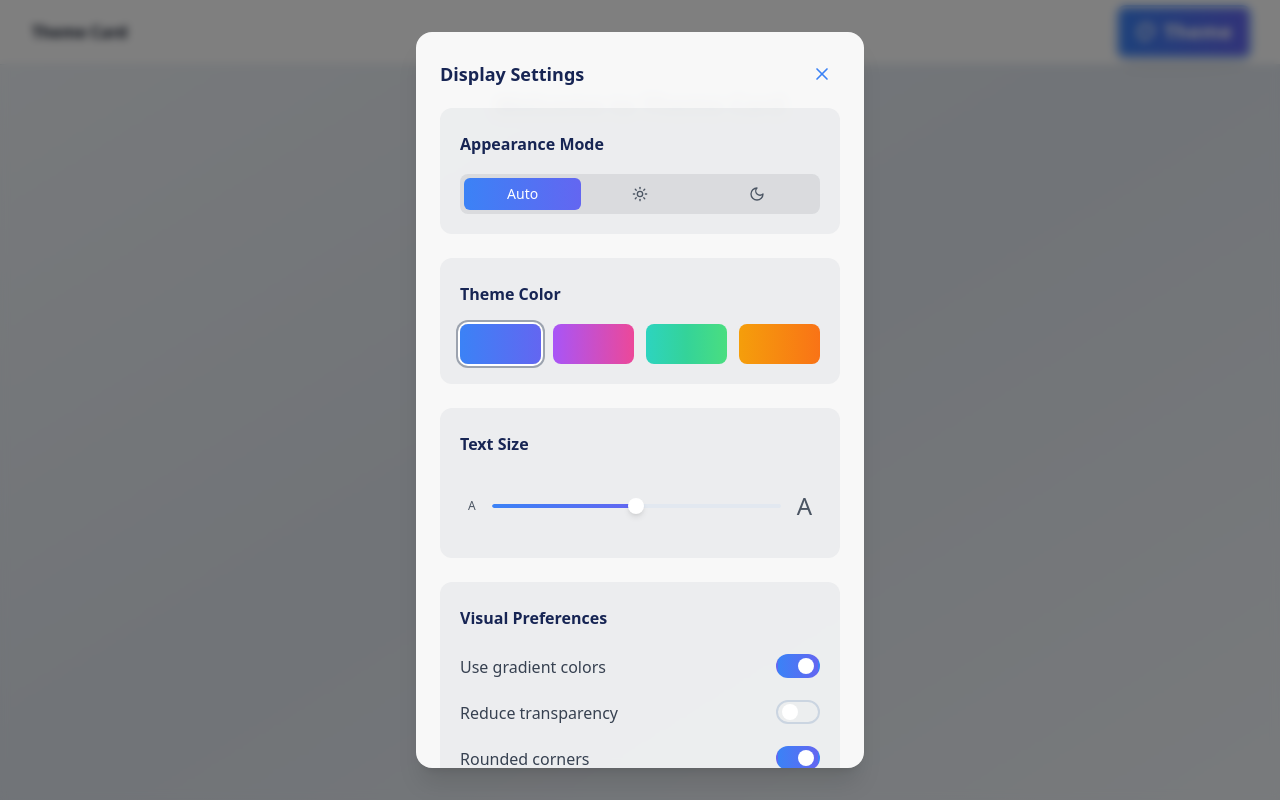
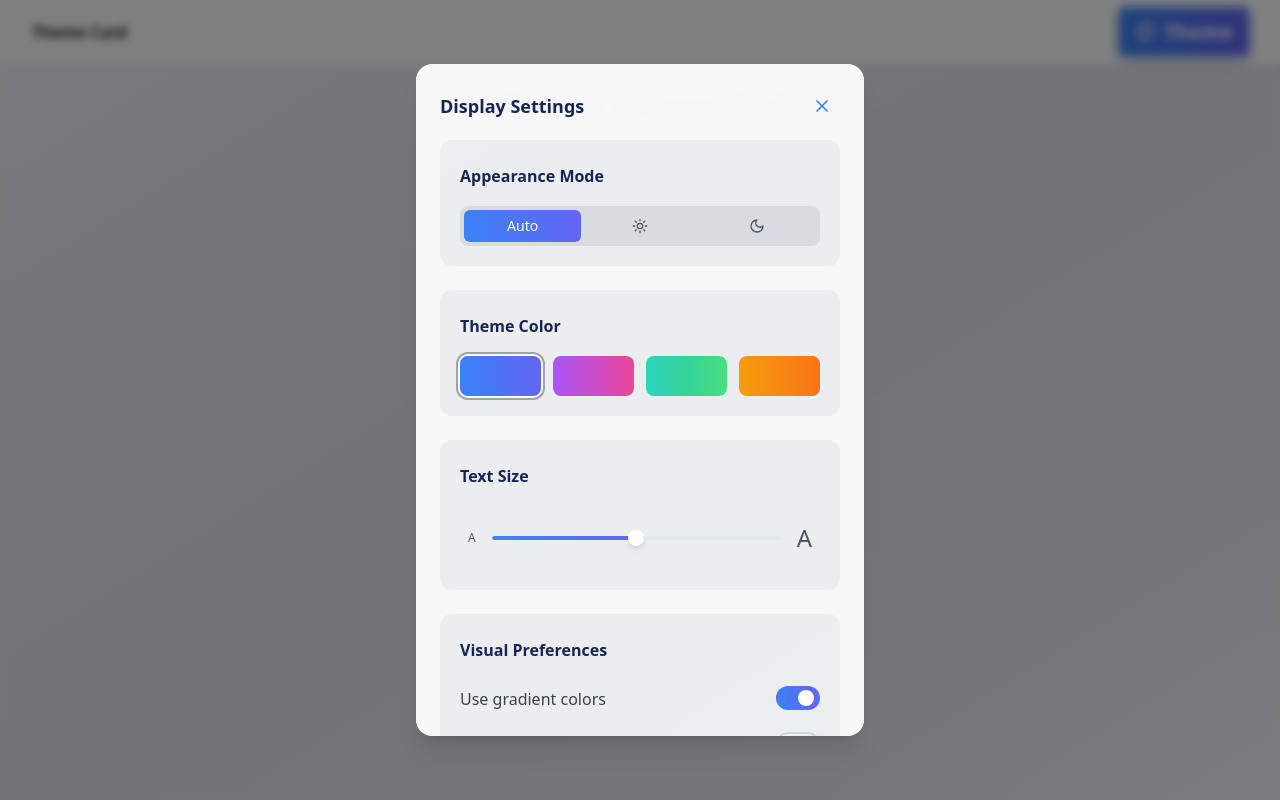
Before and after one commit to rgehrkedk/themecard, a Next.js app: page / in a window 1280 px wide. Both pictures are taken after a click on the button "Theme". Built offline with nearby package versions, Linux system fonts and the light colour scheme.

Commit message:
Update display-settings.tsx

```diff
--- a/src/components/display-settings.tsx
+++ b/src/components/display-settings.tsx
@@ -81,7 +81,7 @@ export function DisplaySettings({
           className={`relative w-full max-w-md overflow-y-auto pointer-events-auto
             transform transition-all duration-500 ease-out
             rounded-2xl shadow-xl
-            max-h-[calc(100vh-4rem)]
+            max-h-[calc(100vh-8rem)]
             ${isOpen
               ? 'scale-100 translate-y-0 opacity-100'
               : 'scale-95 translate-y-8 opacity-0'
```
